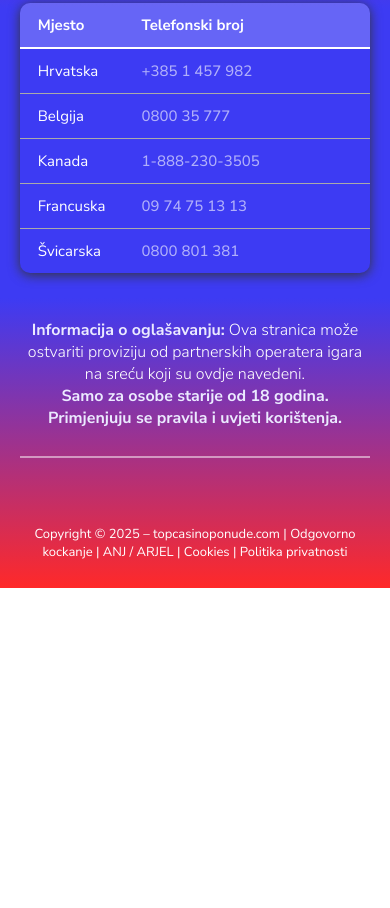
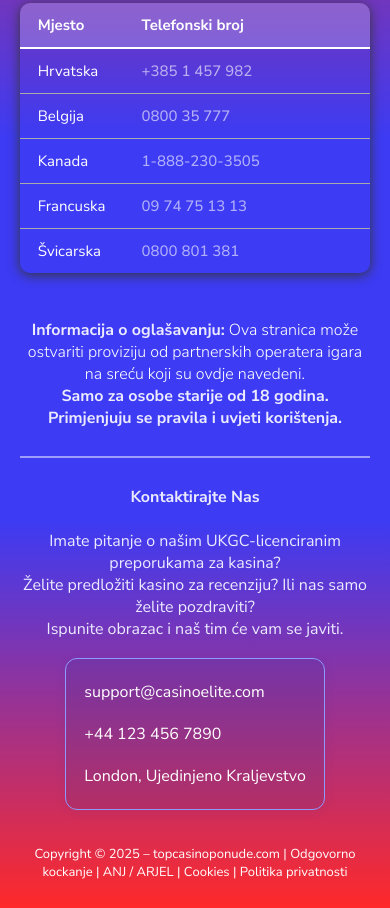
Before and after one commit to ZulfiqarMohsin/Fi-01, a plain HTML site: page index.html in a window 390 px wide. Shown: the part 4188-5096 px from the top of the page. Before the commit the page ends 4776 px from the top, so only its background shows below. Drawn offline with Linux system fonts and the light colour scheme.

Commit message:
Your commit message here

```diff
--- a/index.html
+++ b/index.html
@@ -310,6 +310,20 @@
              <hr class="custom-hr">
         </div>
 
+        <div class="contact-info">
+            <p>
+                <strong>Kontaktirajte Nas</strong><br><br>
+                Imate pitanje o našim UKGC-licenciranim preporukama za kasina?<br>
+                Želite predložiti kasino za recenziju? Ili nas samo želite pozdraviti?<br>
+                Ispunite obrazac i naš tim će vam se javiti.<br>
+            </p>
+            <div class="contact-links">
+                <a href="mailto:support@casinoelite.com" >support@casinoelite.com</a>
+                <a href="tel:+441234567890" >+44 123 456 7890</a>
+                <a href="https://www.google.com/maps/place/London,+UK" target="_blank" >London, Ujedinjeno Kraljevstvo</a>
+            </div>
+        </div>
+
         <div class="copyright">
 
             Copyright © 2025 –
--- a/style.css
+++ b/style.css
@@ -810,9 +810,7 @@ footer .copyright a:hover::after {
         margin: 10px 0 20px 0;
     }
     footer {
-        display: flex;
-        flex-direction: column;
-        align-items: stretch;
+        display: block;
         width: 100vw;
         box-sizing: border-box;
     }
@@ -829,6 +827,17 @@ footer .copyright a:hover::after {
         order: 3;
         position: static;
         padding: 7vw 3vw;
+    }
+
+    footer .link,
+    .contact-info,
+    footer .copyright {
+        width: 100%;
+        margin: 0 auto;
+        display: block;
+        position: static;
+        box-sizing: border-box;
+        z-index: auto;
     }
     h1 {
         padding: 0 3vw;
@@ -1012,3 +1021,118 @@ footer .copyright a:hover::after {
         grid-row: 2;
     }
 }
+
+/* ==========================================================================
+   CONTACT INFO SECTION
+   ========================================================================== */
+.contact-info {
+    padding: 30px 100px 0 100px;
+    text-align: center;
+    font-size: 16px;
+    color: #fff;
+}
+@media (max-width: 900px) {
+    .contact-info {
+        font-size: 16px;
+    }
+}
+@media (max-width: 600px) {
+    .contact-info {
+        padding: 7vw 3vw 0 3vw;
+    }
+}
+
+/* Add this to give .contact-info a links the same hover effect as .copyright a */
+.contact-info a {
+    color: #ffffffb7;
+    text-decoration: none;
+    position: relative;
+    transition: color 0.2s;
+}
+
+.contact-link {
+   display: flex;
+   justify-content: center;
+}
+
+.contact-link a {
+    flex-direction: row;
+}
+
+.contact-info a::after {
+    content: "";
+    position: absolute;
+    left: 0;
+    bottom: -2px;
+    width: 0;
+    height: 1px;
+    background: #ffffff;
+    transition: width 0.3s ease;
+}
+
+.contact-info a:hover::after {
+    width: 100%;
+}
+
+/* Style contact-info links in a beautiful box */
+.contact-info .contact-links {
+    display: inline-block;
+    background: rgba(40, 53, 147, 0.15);
+    border: 1.5px solid #8d9aff;
+    border-radius: 12px;
+    padding: 10px 50px;
+    margin-top: 18px;
+    margin-bottom: 8px;
+    box-shadow: 0 2px 12px 0 rgba(40,53,147,0.08);
+    text-align: left;
+}
+
+.contact-info .contact-links a {
+    display: block;
+    margin: 0 0;
+    font-size: 1em;
+    color: #fff;
+    text-decoration: none;
+    position: relative;
+    transition: color 0.2s;
+    padding: 10px;
+}
+
+.contact-info .contact-links a::before {
+    content: attr(data-icon);
+    position: absolute;
+    left: 0;
+    top: 0;
+    font-size: 1.2em;
+    line-height: 1.2;
+}
+
+.contact-info .contact-links a::after {
+    content: "";
+    position: absolute;
+    left: 0;
+    bottom: -2px;
+    width: 0;
+    height: 1.5px;
+    background: #8d9aff;
+    transition: width 0.3s ease;
+}
+
+.contact-info .contact-links a:hover {
+    color: #8d9aff;
+}
+
+.contact-info .contact-links a:hover::after {
+    width: 100%;
+}
+
+@media (max-width: 600px) {
+    .contact-info .contact-links {
+        padding: 12px 8px;
+        font-size: 1em;
+    }
+    .contact-info {
+        padding-top: 0;
+        padding-bottom: 0;
+    }
+}
```
